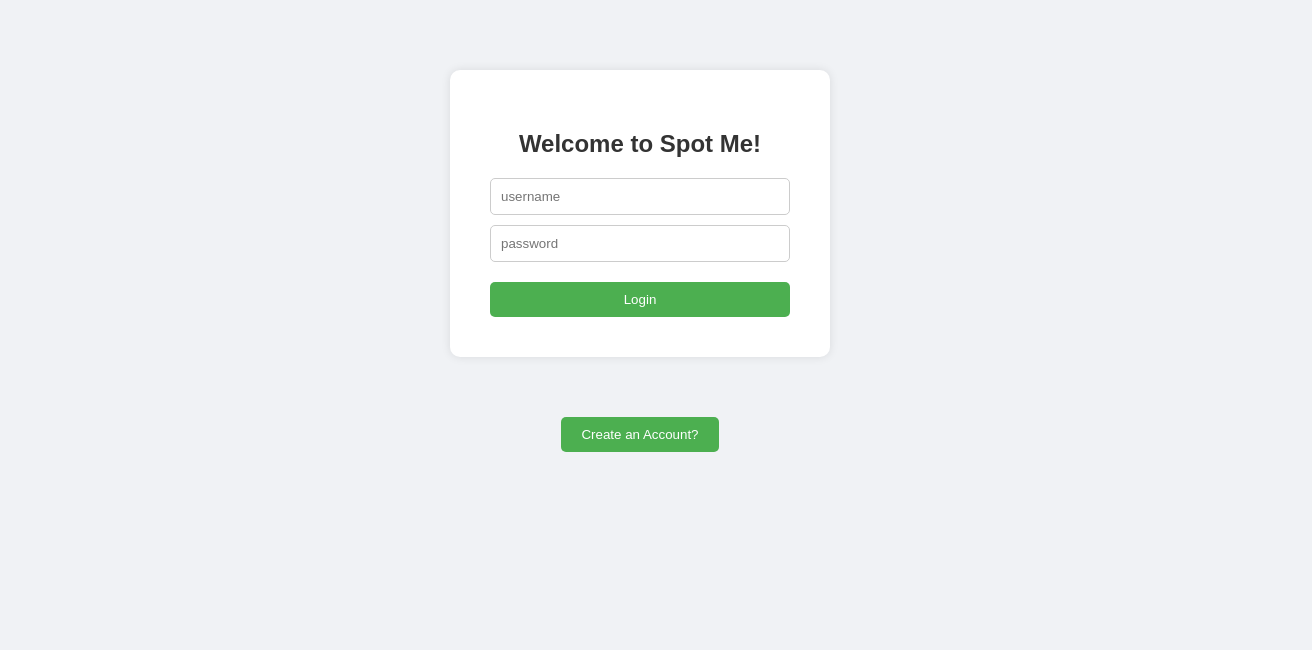
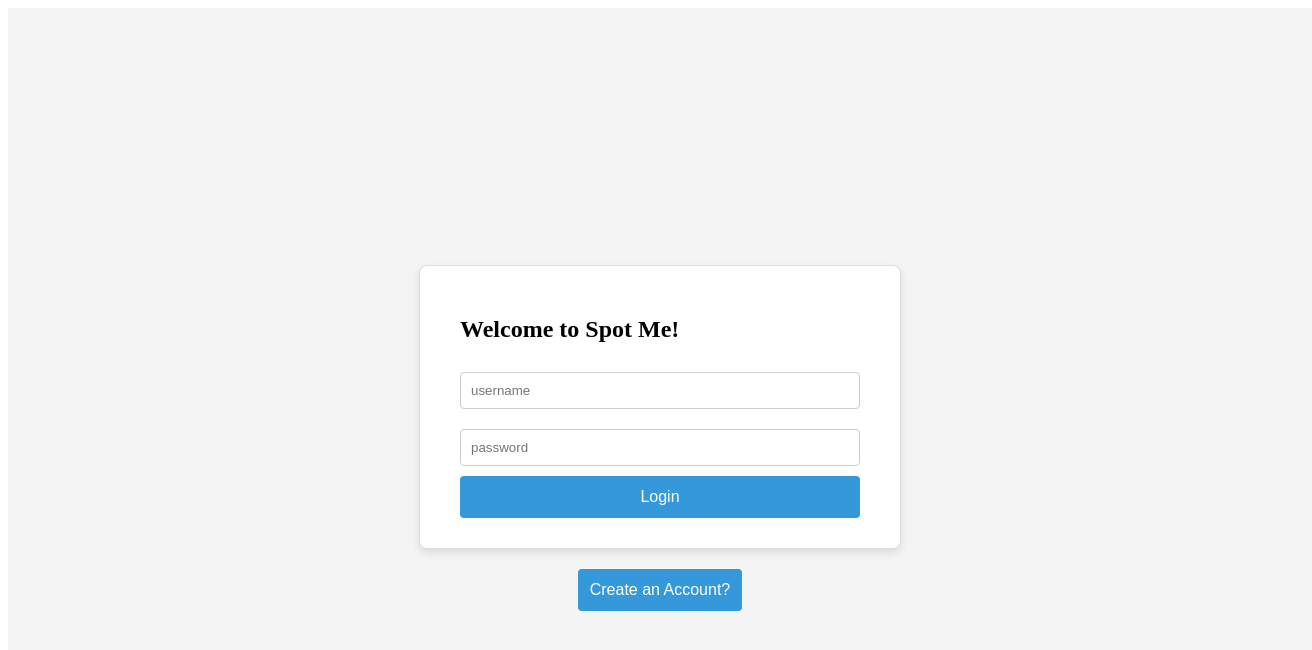
Before and after one commit to jsfiggins/gainzTracker, a React (Vite) app in the folder client/gainzTracker/: page / in a window 1280 px wide. Shown: the top 650 px of the page, 1312 px wide, since content can reach past the window. Built offline with nearby package versions, Linux system fonts and the light colour scheme.

Commit message:
styling changes

```diff
--- a/client/gainzTracker/src/assets/components/WorkoutCard.jsx
+++ b/client/gainzTracker/src/assets/components/WorkoutCard.jsx
@@ -10,7 +10,7 @@
         {exercises.map((exercise, index) => (
           <li key={index}>
             <h3>{exercise.name}</h3>
-            <p>Rest Time: {exercise.restTime}</p>
+
             <p>Notes: {exercise.notes}</p>
             <ul>
               {exercise.sets.map((set, setIndex) => (
--- a/client/gainzTracker/src/index.css
+++ b/client/gainzTracker/src/index.css
@@ -1,221 +1,424 @@
-/* General Styles */
-body {
-  font-family: 'Arial', sans-serif;
-  margin: 0;
-  padding: 0;
-  background-color: #f0f2f5;
+/* Main container styling */
+.workout-log-page {
+  padding: 20px;
+  max-width: 1200px;
+  margin: 0 auto; /* Center the container */
+  background-color: #f5f5f5; /* Light grey background */
+  border-radius: 10px;
+  box-shadow: 0 4px 8px rgba(0, 0, 0, 0.1); /* Subtle shadow for depth */
+}
+
+/* Title styling */
+.workout-log-page .title {
+  font-size: 2.5rem;
+  font-weight: 700;
+  text-align: center;
+  margin-bottom: 30px;
+  color: #333; /* Dark text color for good contrast */
+}
+
+/* Workout list container */
+.workout-list {
+  display: grid;
+  grid-template-columns: repeat(auto-fill, minmax(300px, 1fr)); /* Responsive grid */
+  gap: 20px;
+}
+
+/* Main container styling */
+.home-page {
+  padding: 20px;
+  max-width: 1200px;
+  margin: 0 auto;
+  text-align: center;
+  background-color: #fafafa;
+  border-radius: 10px;
+  box-shadow: 0 4px 8px rgba(0, 0, 0, 0.1);
+}
+
+/* Welcome message styling */
+.welcome-message {
+  font-size: 2rem;
+  font-weight: 600;
+  margin-bottom: 20px;
   color: #333;
 }
 
-h1, h2, h3 {
-  color: #333;
+/* Image container styling */
+.image-container {
+  display: flex;
+  justify-content: center;
+  gap: 40px;
+  flex-wrap: wrap;
+}
+
+/* Individual image item styling */
+.image-item {
+  position: relative;
+  width: 250px;
+  height: 250px;
+  border-radius: 10px;
+  overflow: hidden;
+  box-shadow: 0 4px 6px rgba(0, 0, 0, 0.1);
+  transition: transform 0.3s ease;
+}
+
+/* Image styling */
+.image {
+  width: 100%;
+  height: 100%;
+  object-fit: cover;
+  transition: transform 0.3s ease;
+}
+
+.image-item:hover {
+  transform: scale(1.05);
+}
+
+.image-item:hover .image {
+  transform: scale(1.1);
+}
+
+/* Caption styling */
+.caption {
+  position: absolute;
+  bottom: 0;
+  left: 0;
+  right: 0;
+  padding: 10px;
+  background: rgba(0, 0, 0, 0.6);
+  color: #fff;
+  text-align: center;
+  font-size: 1.2rem;
+}
+
+/* Main container styling */
+.add-workout-page {
+  padding: 20px;
+  max-width: 600px; /* Adjust the width to a reasonable size for the form */
+  margin: 0 auto; /* Center the container horizontally */
+  background-color: #ffffff;
+  border-radius: 10px;
+  box-shadow: 0 4px 8px rgba(0, 0, 0, 0.1);
   text-align: center;
 }
 
-button {
-  background-color: #4CAF50;
-  color: white;
-  border: none;
-  padding: 10px 20px;
-  cursor: pointer;
-  border-radius: 5px;
-  transition: background-color 0.3s ease, transform 0.3s ease;
+/* Title styling */
+.add-workout-page .title {
+  font-size: 2.5rem;
+  font-weight: bold;
+  color: #2c3e50; /* A deep blue color for a professional look */
+  margin-bottom: 20px;
 }
 
-button:hover {
-  background-color: #45a049;
-  transform: scale(1.05);
+/* Form container styling */
+.add-workout-page form {
+  display: flex;
+  flex-direction: column;
+  gap: 20px; /* Space between form elements */
+  padding: 20px;
+  background-color: #f7f7f7; /* Light background color for the form */
+  border: 1px solid #ddd;
+  border-radius: 8px;
 }
 
-/* Navbar */
-#navbar {
-  background-color: #333;
-  overflow: hidden;
-  position: fixed;
-  width: 100%;
-  top: 0;
-  z-index: 1000;
+/* Input and textarea styling */
+.add-workout-page input,
+.add-workout-page textarea {
+  padding: 12px;
+  font-size: 1rem;
+  border: 1px solid #ccc;
+  border-radius: 4px;
+  transition: border-color 0.3s ease;
 }
 
-#navbar a {
-  float: left;
-  display: block;
-  color: #f2f2f2;
-  text-align: center;
-  padding: 14px 16px;
-  text-decoration: none;
+.add-workout-page input:focus,
+.add-workout-page textarea:focus {
+  border-color: #3498db; /* Change to a blue color on focus */
+  outline: none;
 }
 
-#navbar a:hover {
-  background-color: #ddd;
-  color: black;
+/* Button styling */
+.add-workout-page button {
+  padding: 12px 20px;
+  font-size: 1.1rem;
+  color: #fff;
+  background-color: #3498db;
+  border: none;
+  border-radius: 5px;
+  cursor: pointer;
+  transition: background-color 0.3s ease;
 }
 
-/* Home Page */
-.home-page {
-  padding: 80px 20px 20px;
+.add-workout-page button:hover {
+  background-color: #2980b9; /* Slightly darker blue on hover */
 }
 
-.image-container {
-  display: flex;
-  justify-content: center;
-  gap: 20px;
-  margin-top: 20px;
+/* Card container styling */
+.workout-card {
+  padding: 20px;
+  margin-bottom: 20px;
+  background-color: #ffffff;
+  border: 1px solid #ddd;
+  border-radius: 8px;
+  box-shadow: 0 2px 4px rgba(0, 0, 0, 0.1);
 }
 
-.image-item {
-  text-align: center;
+/* Workout date styling */
+.workout-card h2 {
+  font-size: 1.5rem;
+  color: #2c3e50; /* Deep blue color for a professional look */
+  margin-bottom: 10px;
+  border-bottom: 1px solid #eee;
+  padding-bottom: 5px;
 }
 
-.image-item img {
-  width: 150px;
-  height: 150px;
-  object-fit: cover;
-  border-radius: 10px;
-  transition: transform 0.3s ease;
+/* Exercise name styling */
+.workout-card h3 {
+  font-size: 1.2rem;
+  color: #34495e; /* Slightly lighter shade of blue */
+  margin-top: 15px;
 }
 
-.image-item img:hover {
-  transform: scale(1.1);
+/* Notes and set details styling */
+.workout-card p, .workout-card li {
+  font-size: 1rem;
+  color: #555; /* Dark grey for readability */
+  margin: 5px 0;
 }
 
-.caption {
-  margin-top: 10px;
-  font-size: 16px;
-}
-
-/* Workout Log Page */
-.workout-list {
-  display: flex;
-  flex-wrap: wrap;
-  justify-content: center;
-  gap: 20px;
-  padding: 20px;
-}
-
-.workout-card {
-  background-color: white;
-  padding: 20px;
-  border-radius: 10px;
-  box-shadow: 0 0 10px rgba(0, 0, 0, 0.1);
-  width: 300px;
-  transition: transform 0.3s ease;
-}
-
-.workout-card:hover {
-  transform: scale(1.05);
-}
-
-.workout-card h2 {
-  margin-bottom: 10px;
-}
-
+/* List styling */
 .workout-card ul {
-  list-style-type: none;
+  list-style-type: none; /* Remove default list styling */
   padding: 0;
 }
 
-.workout-card li {
-  margin-bottom: 10px;
-}
-
-/* Add Workout Form */
-.form-container {
-  display: flex;
-  flex-direction: column;
-  align-items: center;
-  padding: 20px;
-}
-
-.exercise-group {
-  margin-bottom: 20px;
-  padding: 15px;
-  border: 1px solid #ddd;
-  border-radius: 10px;
-  background-color: #fff;
-  width: 100%;
-  max-width: 600px;
-}
-
-.set-group {
-  display: flex;
-  gap: 10px;
-  margin-bottom: 10px;
-}
-
-.input-field {
-  padding: 10px;
-  border: 1px solid #ccc;
-  border-radius: 5px;
-  margin-bottom: 10px;
-  width: calc(100% - 22px);
-}
-
-.add-set-button {
-  margin-top: 10px;
-  background-color: #2196F3;
-}
-
-.add-set-button:hover {
-  background-color: #1976D2;
-}
-
-.submit-button {
-  background-color: #4CAF50;
-  color: white;
+/* Delete button styling */
+.workout-card button {
+  padding: 10px 15px;
+  font-size: 0.9rem;
+  color: #fff;
+  background-color: #e74c3c; /* Red for a clear action */
   border: none;
-  padding: 10px 20px;
+  border-radius: 4px;
   cursor: pointer;
-  border-radius: 5px;
   transition: background-color 0.3s ease;
 }
 
-.submit-button:hover {
-  background-color: #45a049;
+.workout-card button:hover {
+  background-color: #c0392b; /* Darker red on hover */
 }
 
-.success-message {
-  color: green;
-  font-weight: bold;
-  margin-top: 20px;
+/* Navbar container styling */
+.navbar {
+  display: flex;
+  justify-content: center; /* Center align the navbar */
+  align-items: center;
+  background-color: #2c3e50; /* A solid background color for the navbar */
+  padding: 10px 0; /* Vertical padding for spacing */
+  box-shadow: 0 2px 4px rgba(0, 0, 0, 0.1); /* Shadow for subtle depth */
 }
 
-/* Auth Form */
-.auth-form {
-  background-color: white;
-  padding: 40px;
-  border-radius: 10px;
-  box-shadow: 0 0 10px rgba(0, 0, 0, 0.1);
-  width: 300px;
-  margin: 50px auto;
-  text-align: center;
+/* Navbar button styling */
+.navbar-button {
+  font-size: 1rem;
+  color: #ffffff; /* White text for contrast */
+  background-color: #3498db; /* Blue background for buttons */
+  border: none;
+  border-radius: 4px; /* Rounded corners for buttons */
+  padding: 10px 20px; /* Padding for button size */
+  margin: 0 10px; /* Horizontal margin for space between buttons */
+  cursor: pointer;
+  transition: background-color 0.3s ease; /* Smooth transition on hover */
 }
 
-.auth-form h2 {
-  margin-bottom: 20px;
+/* Button hover effect */
+.navbar-button:hover {
+  background-color: #2980b9; /* Darker blue on hover */
 }
 
-.auth-form input {
-  width: calc(100% - 22px);
-  padding: 10px;
-  margin-bottom: 10px;
-  border: 1px solid #ccc;
-  border-radius: 5px;
+/* Main container styling */
+.auth-div {
+  display: flex;
+  flex-direction: column;
+  justify-content: center; /* Center vertically */
+  align-items: center; /* Center horizontally */
+  width: 100%;
+  height: 100vh; /* Full viewport height */
+  background-color: #f4f4f4; /* Light background for contrast */
+  padding: 20px; /* Padding for inner spacing */
 }
 
-.auth-form button {
+/* Form container styling */
+form {
+  background-color: #ffffff; /* White background for form */
+  border: 1px solid #ddd; /* Light border for form container */
+  border-radius: 8px; /* Rounded corners */
+  padding: 30px 40px; /* Padding for form content */
+  box-shadow: 0 4px 8px rgba(0, 0, 0, 0.1); /* Subtle shadow for depth */
+  width: 100%;
+  max-width: 400px; /* Max width for form */
+  margin: 20px 0; /* Vertical spacing */
+}
+
+/* Input field styling */
+input {
   width: 100%;
   padding: 10px;
-  border-radius: 5px;
+  margin: 10px 0; /* Margin between fields */
+  border: 1px solid #ccc; /* Light border */
+  border-radius: 4px; /* Rounded corners */
+  box-sizing: border-box; /* Box sizing to include padding */
 }
 
-#auth-div {
+/* Submit button styling (continued) */
+button {
+  width: 100%;
+  padding: 12px;
+  background-color: #3498db; /* Primary button color */
+  color: white; /* Text color */
+  border: none; /* No border */
+  border-radius: 4px; /* Rounded corners */
+  cursor: pointer; /* Pointer cursor on hover */
+  font-size: 1rem;
+  transition: background-color 0.3s ease; /* Smooth transition */
+}
+
+/* Submit button hover effect */
+button:hover {
+  background-color: #2980b9; /* Darker blue on hover */
+}
+
+/* Card container styling */
+.workout-card {
+  padding: 20px;
+  margin-bottom: 20px;
+  background-color: #ffffff;
+  border: 1px solid #ddd;
+  border-radius: 8px;
+  box-shadow: 0 2px 4px rgba(0, 0, 0, 0.1);
+}
+
+/* Card title styling */
+.workout-card h2 {
+  font-size: 1.5rem;
+  color: #2c3e50; /* Deep blue color for a professional look */
+  margin-bottom: 10px;
+  border-bottom: 1px solid #eee;
+  padding-bottom: 5px;
+}
+
+/* Exercise name styling */
+.workout-card h3 {
+  font-size: 1.2rem;
+  color: #34495e; /* Slightly lighter shade of blue */
+  margin-top: 15px;
+}
+
+/* Notes and set details styling */
+.workout-card p, .workout-card li {
+  font-size: 1rem;
+  color: #555; /* Dark grey for readability */
+  margin: 5px 0;
+}
+
+/* List styling */
+.workout-card ul {
+  list-style-type: none; /* Remove default list styling */
+  padding: 0;
+}
+
+/* Delete button styling */
+.workout-card button {
+  padding: 10px 15px;
+  font-size: 0.9rem;
+  color: #fff;
+  background-color: #e74c3c; /* Red for a clear action */
+  border: none;
+  border-radius: 4px;
+  cursor: pointer;
+  transition: background-color 0.3s ease;
+}
+
+.workout-card button:hover {
+  background-color: #c0392b; /* Darker red on hover */
+}
+
+/* Navbar container styling */
+.navbar {
+  display: flex;
+  justify-content: center; /* Center align the navbar */
+  align-items: center;
+  background-color: #2c3e50; /* A solid background color for the navbar */
+  padding: 10px 0; /* Vertical padding for spacing */
+  box-shadow: 0 2px 4px rgba(0, 0, 0, 0.1); /* Shadow for subtle depth */
+}
+
+/* Navbar button styling */
+.navbar-button {
+  font-size: 1rem;
+  color: #ffffff; /* White text for contrast */
+  background-color: #3498db; /* Blue background for buttons */
+  border: none;
+  border-radius: 4px; /* Rounded corners for buttons */
+  padding: 10px 20px; /* Padding for button size */
+  margin: 0 10px; /* Horizontal margin for space between buttons */
+  cursor: pointer;
+  transition: background-color 0.3s ease; /* Smooth transition on hover */
+}
+
+/* Button hover effect */
+.navbar-button:hover {
+  background-color: #2980b9; /* Darker blue on hover */
+}
+
+/* Main container styling */
+.auth-div {
   display: flex;
   flex-direction: column;
-  align-items: center;
-  padding: 20px;
+  justify-content: center; /* Center vertically */
+  align-items: center; /* Center horizontally */
+  width: 100%;
+  height: 100vh; /* Full viewport height */
+  background-color: #f4f4f4; /* Light background for contrast */
+  padding: 20px; /* Padding for inner spacing */
 }
 
-#auth-div button {
-  margin-top: 10px;
+/* Form container styling */
+form {
+  background-color: #ffffff; /* White background for form */
+  border: 1px solid #ddd; /* Light border for form container */
+  border-radius: 8px; /* Rounded corners */
+  padding: 30px 40px; /* Padding for form content */
+  box-shadow: 0 4px 8px rgba(0, 0, 0, 0.1); /* Subtle shadow for depth */
+  width: 100%;
+  max-width: 400px; /* Max width for form */
+  margin: 20px 0; /* Vertical spacing */
 }
+
+/* Input field styling */
+input {
+  width: 100%;
+  padding: 10px;
+  margin: 10px 0; /* Margin between fields */
+  border: 1px solid #ccc; /* Light border */
+  border-radius: 4px; /* Rounded corners */
+  box-sizing: border-box; /* Box sizing to include padding */
+}
+
+/* Submit button styling */
+.toggle-form-button {
+  width: auto;
+  padding: 12px;
+  background-color: #3498db; /* Primary button color */
+  color: white; /* Text color */
+  border: none; /* No border */
+  border-radius: 4px; /* Rounded corners */
+  cursor: pointer; /* Pointer cursor on hover */
+  font-size: 1rem;
+  transition: background-color 0.3s ease; /* Smooth transition */
+}
+
+/* Submit button hover effect */
+button:hover {
+  background-color: #2980b9; /* Darker blue on hover */
+}
```
Also changed, not shown: client/gainzTracker/src/App.jsx (+0 -81 lines), client/gainzTracker/src/assets/components/AddWorkoutForm.jsx (+1 -9 lines), 1 other file (tests, documents, lock files or other folders).
